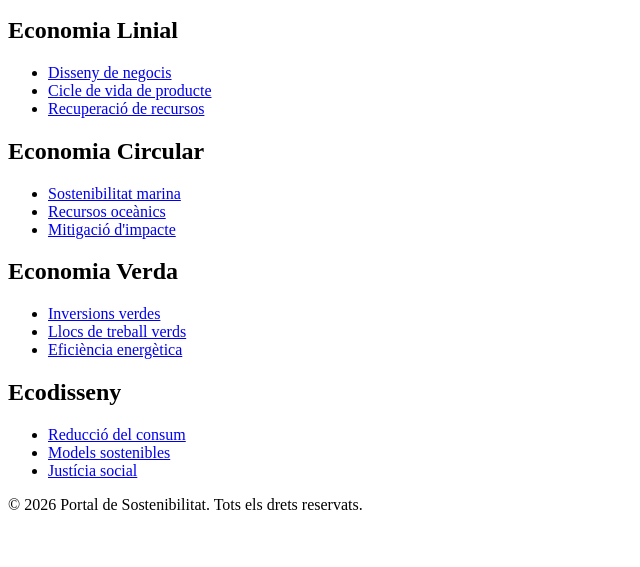
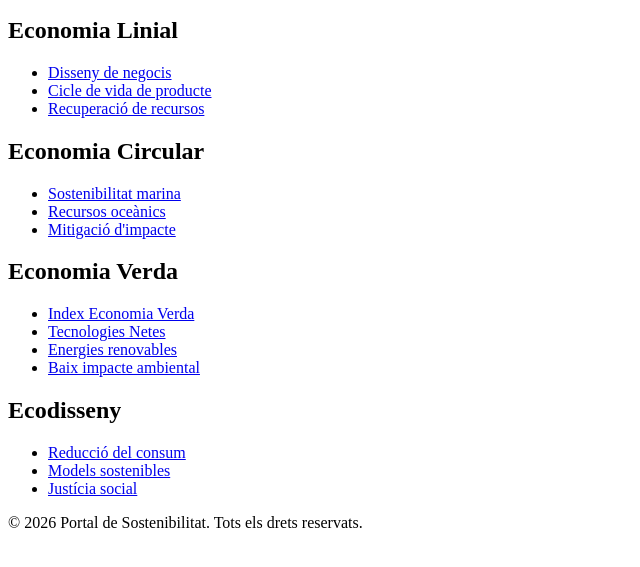
Before and after one commit to amelialores-montsia/DAW1A2ModelsEiE, a plain HTML site: page index.html in a window 1280 px wide. Shown: the part 101-668 px from the top of the page, without its empty margins (0-640 px from the left). Drawn offline with Linux system fonts and the light colour scheme.

Commit message:
Update links in Economia Verda section

```diff
--- a/index.html
+++ b/index.html
@@ -40,9 +40,10 @@
             <article>
                 <h2>Economia Verda</h2>
                 <ul>
-                    <li><a href="inversions-verdes.html">Inversions verdes</a></li>
-                    <li><a href="ocupacio-verda.html">Llocs de treball verds</a></li>
-                    <li><a href="eficiencia-energetica.html">Eficiència energètica</a></li>
+                    <li><a href="indexv.html">Index Economia Verda</a></li>
+                    <li><a href="tegnologies.html">Tecnologies Netes</a></li>
+                    <li><a href="energies.html">Energies renovables</a></li>
+                    <li><a href="impacte.html">Baix impacte ambiental</a></li>
                 </ul>
             </article>
 
```
